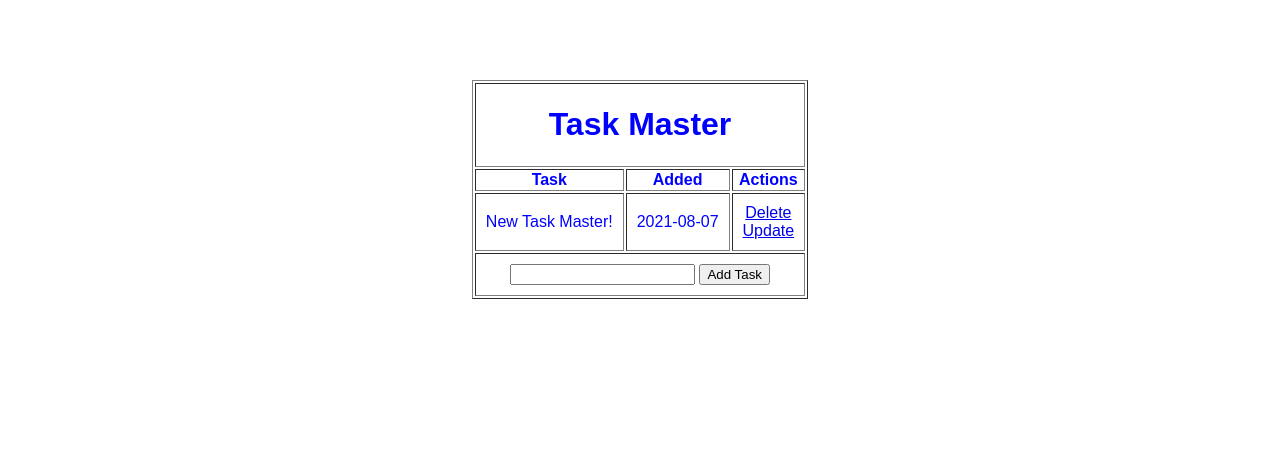
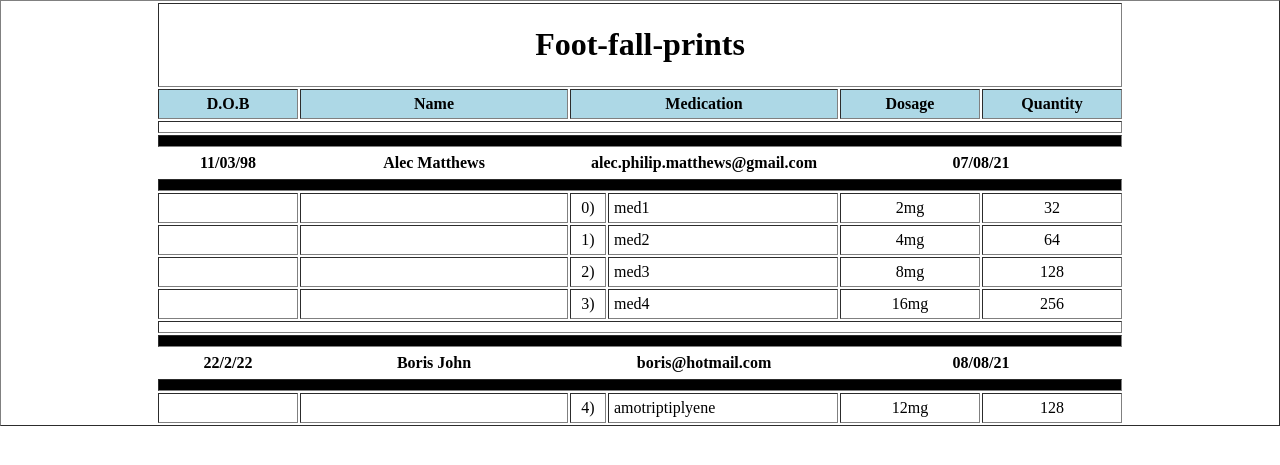
Before and after one commit to mattalec/Foot-Prints, a Flask app: page / in a window 1280 px wide. Shown: the top 465 px of the page. Run offline with Flask 2, Linux system fonts and the light colour scheme; data comes from the database, SQL or seed files in the repository; both versions use the stored data as it was after the commit.

Commit message:
changing db from sql to csv

```diff
--- a/app.py
+++ b/app.py
@@ -1,36 +1,49 @@
 from flask import Flask, render_template, url_for, request, redirect
-from flask_sqlalchemy import SQLAlchemy
+# from flask_sqlalchemy import SQLAlchemy
+import pandas as pd
 from datetime import datetime
 import webbrowser
 
 app = Flask(__name__)
-app.config['SQLALCHEMY_DATABASE_URI'] = 'sqlite:///test.db'
-db = SQLAlchemy(app)
 
-class Todo(db.Model):
-	id = db.Column(db.Integer, primary_key=True)
-	content = db.Column(db.String(200), nullable=False)
-	date_created = db.Column(db.DateTime, default=datetime.utcnow)
 
-	def __repr__(self):
-		return '<Task %r>' % self.id
+
+# app.config['SQLALCHEMY_DATABASE_URI'] = 'sqlite:///test.db'
+# db = SQLAlchemy(app)
+
+ds = pd.read_csv('scripts.csv')
+
+# class Scripts(db.Model):
+# 	id = db.Column(db.Integer, primary_key=True)
+# 	dob = db.Column(db.String(200), nullable=False)
+# 	name = db.Column(db.String(200), nullable=False)
+# 	email = db.Column(db.String(200), nullable=False)
+# 	medication = db.Column(db.String(200), nullable=False)
+# 	dose = db.Column(db.String(200), nullable=False)
+# 	quantity = db.Column(db.String(200), nullable=False)
+# 	time = db.Column(db.DateTime, default=datetime.utcnow)
+# 	date = db.Column(db.DateTime, default=datetime.utcnow)
+
+# 	def __repr__(self):
+# 		return '<Script %r>' % self.id
 
 @app.route('/', methods=['POST', 'GET'])
 def index():
 	if request.method == 'POST':
 		task_content = request.form['content']
-		new_task = Todo(content=task_content)
+		# new_task = Todo(content=task_content)
 
-		try:
-			db.session.add(new_task)
-			db.session.commit()
-			return redirect('/')
-		except:
-			return 'There was an issue adding your task'
+		# try:
+		# 	db.session.add(new_task)
+		# 	db.session.commit()
+		# 	return redirect('/')
+		# except:
+		# 	return 'There was an issue adding your task'
 
 	else:
-		tasks = Todo.query.order_by(Todo.date_created).all()
-		return render_template('index.html', tasks=tasks)
+		scripts = [row for row in ds.iterrows()]
+		# scripts = Scripts.query.order_by(Scripts.date).all()
+		return render_template('index.html', scripts=scripts)
 
 @app.route('/delete/<int:id>')
 def delete(id):
--- /dev/null
+++ b/prescriptions.csv
@@ -0,0 +1,4 @@
+11/03/98,Alec Matthews,alec.philip.matthews@gmail.com,med1,2mg,32,07/08/21
+11/03/98,Alec Matthews,alec.philip.matthews@gmail.com,med2,4mg,64,08/08/21
+11/03/98,Alec Matthews,alec.philip.matthews@gmail.com,med3,8mg,128,09/08/21
+11/03/98,Alec Matthews,alec.philip.matthews@gmail.com,med4,16mg,256,10/08/21
--- /dev/null
+++ b/scripts.csv
@@ -0,0 +1,6 @@
+dob,full_name,email,medication,dosage,quantity,date
+11/03/98,Alec Matthews,alec.philip.matthews@gmail.com,med1,2mg,32,07/08/21
+11/03/98,Alec Matthews,alec.philip.matthews@gmail.com,med2,4mg,64,08/08/21
+11/03/98,Alec Matthews,alec.philip.matthews@gmail.com,med3,8mg,128,09/08/21
+11/03/98,Alec Matthews,alec.philip.matthews@gmail.com,med4,16mg,256,10/08/21
+22/2/22,Boris John,boris@hotmail.com,amotriptiplyene,12mg,128,08/08/21
--- a/static/css/main.css
+++ b/static/css/main.css
@@ -1,17 +1,57 @@
 body {
-	margin: 0;
-	font-family: sans-serif;
-	color: blue;
+	display: flex;
+	margin: 0px;
 }
 
-.content {
+table {
 	display: flex;
 	justify-content: center;
-	align-items: center;
-	margin-top: 10vh;
+	align-itmes: center;
+	width: 100vw;
 	text-align: center;
 }
 
 td {
-	padding: 10px;
+	padding: 5px;
 }
+
+.small {
+	height: 100%;
+	width: 10vw;
+}
+
+.smaller {
+	height: 100%;
+	width: 3vh;
+}
+
+.big {
+	height: 100%;
+	width: 20vw;
+}
+
+#table-head td {
+	font-weight: bold;
+	background-color: lightblue;
+}
+
+.medication {
+	text-align: left;
+}
+#first-row td {
+	border: 0px;
+	font-weight: bold;
+}
+#break {
+	height: 1vh;
+	background-color: black;
+	padding: 0px;
+}
+#break-blank {
+	height: 0.5vh;
+	background-color: white;
+	padding: 0px;
+}
+#email {
+	text-align: center;
+}
--- a/templates/index.html
+++ b/templates/index.html
@@ -2,22 +2,84 @@
 
 {% block head %}
 
-<title>TASK MASTER</title>
+<title>Footfallprints</title>
 
 {% endblock %}
 
 {% block body %}
 
+
+
 <div class='content'>
 	<table border='1px'>
-		<th colspan="3"><h1>Task Master</h1></th>
 
-		{% if tasks|length < 1 %}
 
-		<tr><td><h4>There are no tasks, Create one below!</h4></td></tr>
+		{% if scripts|length < 1 %}
+
+			<th><h1>Foot-fall-prints</h1></th>
+			<tr><td><h4>You have completed all scripts.</h4></td></tr>
 
 		{% else %}
 
+			<th colspan="8"><h1>Foot-fall-prints</h1></th>
+			<tr id='table-head'>
+				<td class='small' id='dob'>D.O.B</td>
+				<td class='big' id='name'>Name</td>
+				<td class='big' id='medication' colspan='2'>Medication</td>
+				<td class='small' id='dosage'>Dosage</td>
+				<td class='small' id='quantity'>Quantity</td>
+				<!--<td class='small' id='date'>Date</td>
+				<td class='small' id='success'>Done</td>
+				<td class='small' id='error'>Error</td>-->
+			</tr>
+
+			{% for script in scripts %}
+
+				{# if new patient add header #}
+				{% if loop.index0 == 0 %}
+					<tr id='break-blank'><td colspan='8'></td></tr>
+					<tr id='break'><td colspan='8'></td></tr>
+					<tr id='first-row'>
+						<td>{{script[1].dob}}</td>
+						<td>{{script[1].full_name}}</td>
+						<td class='email' colspan='2'>{{script[1].email}}</td>
+						<td colspan='2'>{{script[1].date}}</td>
+						<!--<td class='small' id='success-button'><button/>All Done</td>
+						<td class='small' id='error-button'><button/>X</td>	-->
+					</tr>
+					<tr id='break'><td colspan='8'></td></tr>
+
+				{% elif (script[1].full_name != scripts[script[0]-1][1].full_name) or (script[1].dob != scripts[script[0]-1][1].dob) %}
+
+					<tr id='break-blank'><td colspan='8'></td></tr>
+					<tr id='break'><td colspan='8'></td></tr>
+					<tr id='first-row'>
+						<td>{{script[1].dob}}</td>
+						<td>{{script[1].full_name}}</td>
+						<td class='email' colspan='2'>{{script[1].email}}</td>
+						<td colspan='2'>{{script[1].date}}</td>
+						<!--td class='small' id='success-button'><button/>All Done</td>
+						<td class='small' id='error-button'><button/>X</td>-->
+					</tr>
+					<tr id='break'><td colspan='8'></td></tr>
+				{% endif %}
+
+
+				{# load prescriptions #}
+				<tr>
+					<td></td>
+					<td></td>
+					<td class='smaller'>{{ script[0] }})</td>
+					<td class='medication'>{{ script[1].medication }}</td>
+					<td>{{ script[1].dosage }}</td>
+					<td>{{ script[1].quantity }}</td>
+					<!--<td>{{ script[1].date }}</td>
+					<td class='small' id='success-button'><button/>Done</td>
+					<td class='small' id='error-button'><button/>X</td>-->
+				</tr>
+
+		{% endfor %}
+<!--
 		<tr>
 			<th>Task</th>
 			<th>Added</th>
@@ -36,6 +98,7 @@
 			</tr>
 		{% endfor %}
 		{% endif %}
+
 		<tr>
 			<td colspan="3">
 				<form action="/" method='POST'>
@@ -43,7 +106,7 @@
 					<input type='submit' value='Add Task'>
 				</form>
 			</td>
-		</tr>
+		</tr>-->
 	</table>
 
 
```
Also changed, not shown: csv2db.py (added, +60 -0 lines), db_to_csv.py (added, +27 -0 lines), structure/index.html (added, +58 -0 lines), scripts.db (added), test.db (added), 3 other files.
